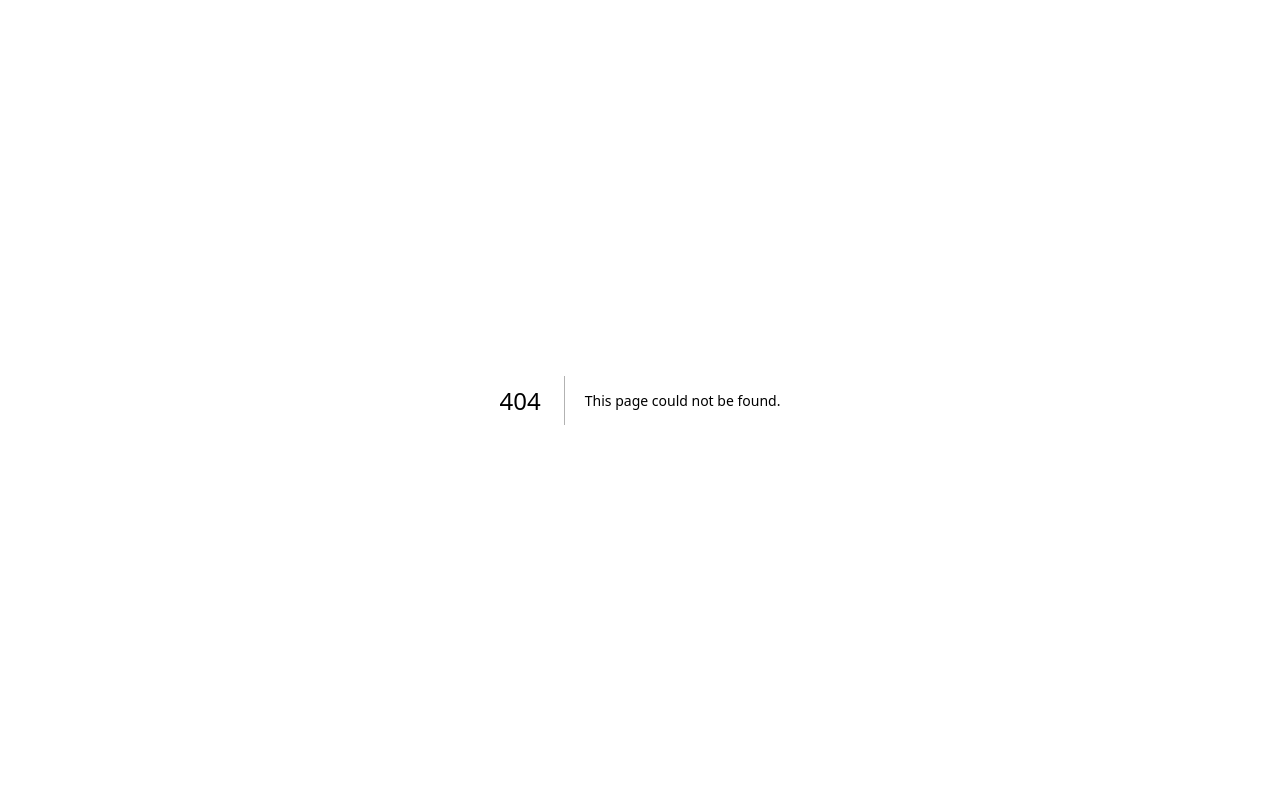
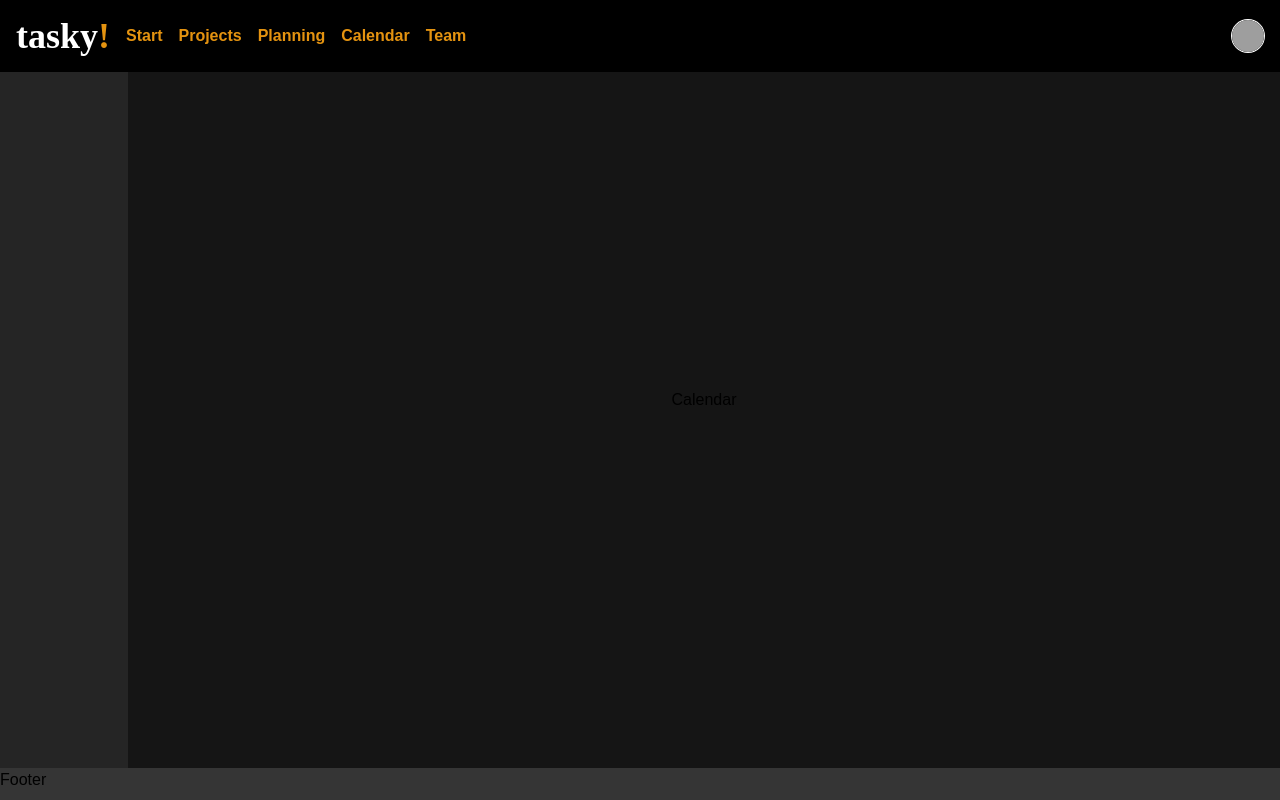
Before and after one commit to gt2rz/tasky, a Next.js app: page /calendar in a window 1280 px wide. Before the commit this address had no page. Built offline with nearby package versions, Linux system fonts and the light colour scheme; grey boxes are pictures that could not be loaded; some icons are missing; a web font is replaced by a local one.

Commit message:
Add calendar, planning, projects, and team pages; update layout navigation with links

```diff
--- /dev/null
+++ b/app/(protected)/calendar/page.tsx
@@ -0,0 +1,11 @@
+import React from "react";
+
+const CalendarPage = () => {
+  return (
+    <div className="w-full h-screen flex flex-col justify-center items-center">
+      <h6>Calendar</h6>
+    </div>
+  );
+};
+
+export default CalendarPage;
--- a/app/(protected)/layout.tsx
+++ b/app/(protected)/layout.tsx
@@ -10,6 +10,7 @@ import {
   Search01Icon,
   Setting06Icon,
 } from "@hugeicons/core-free-icons";
+import Link from "next/link";
 
 const PrivateLayout = ({ children }: { children: ReactNode }) => {
   return (
@@ -19,11 +20,21 @@ const PrivateLayout = ({ children }: { children: ReactNode }) => {
           <Logo />
           <nav className="flex flex-1 justify-between">
             <ul className="flex gap-4 items-center">
-              <li>Start</li>
-              <li>Projects</li>
-              <li>Planning</li>
-              <li>Calendar</li>
-              <li>Team</li>
+              <li>
+                <Link href="/dashboard">Start</Link>
+              </li>
+              <li>
+                <Link href="/projects">Projects</Link>
+              </li>
+              <li>
+                <Link href="/planning">Planning</Link>
+              </li>
+              <li>
+                <Link href="/calendar">Calendar</Link>
+              </li>
+              <li>
+                <Link href="/team">Team</Link>
+              </li>
             </ul>
             <ul className="flex gap-4 items-center">
               <li>
--- /dev/null
+++ b/app/(protected)/planning/page.tsx
@@ -0,0 +1,11 @@
+import React from "react";
+
+const PlanningPage = () => {
+  return (
+    <div className="w-full h-screen flex flex-col justify-center items-center">
+      <h6>Planning</h6>
+    </div>
+  );
+};
+
+export default PlanningPage;
--- /dev/null
+++ b/app/(protected)/projects/page.tsx
@@ -0,0 +1,11 @@
+import React from "react";
+
+const ProjectsPage = () => {
+  return (
+    <div className="w-full h-screen flex flex-col justify-center items-center">
+      <h6>Projects</h6>
+    </div>
+  );
+};
+
+export default ProjectsPage;
--- /dev/null
+++ b/app/(protected)/team/page.tsx
@@ -0,0 +1,11 @@
+import React from "react";
+
+const TeamPage = () => {
+  return (
+    <div className="w-full h-screen flex flex-col justify-center items-center">
+      <h6>Team</h6>
+    </div>
+  );
+};
+
+export default TeamPage;
```
